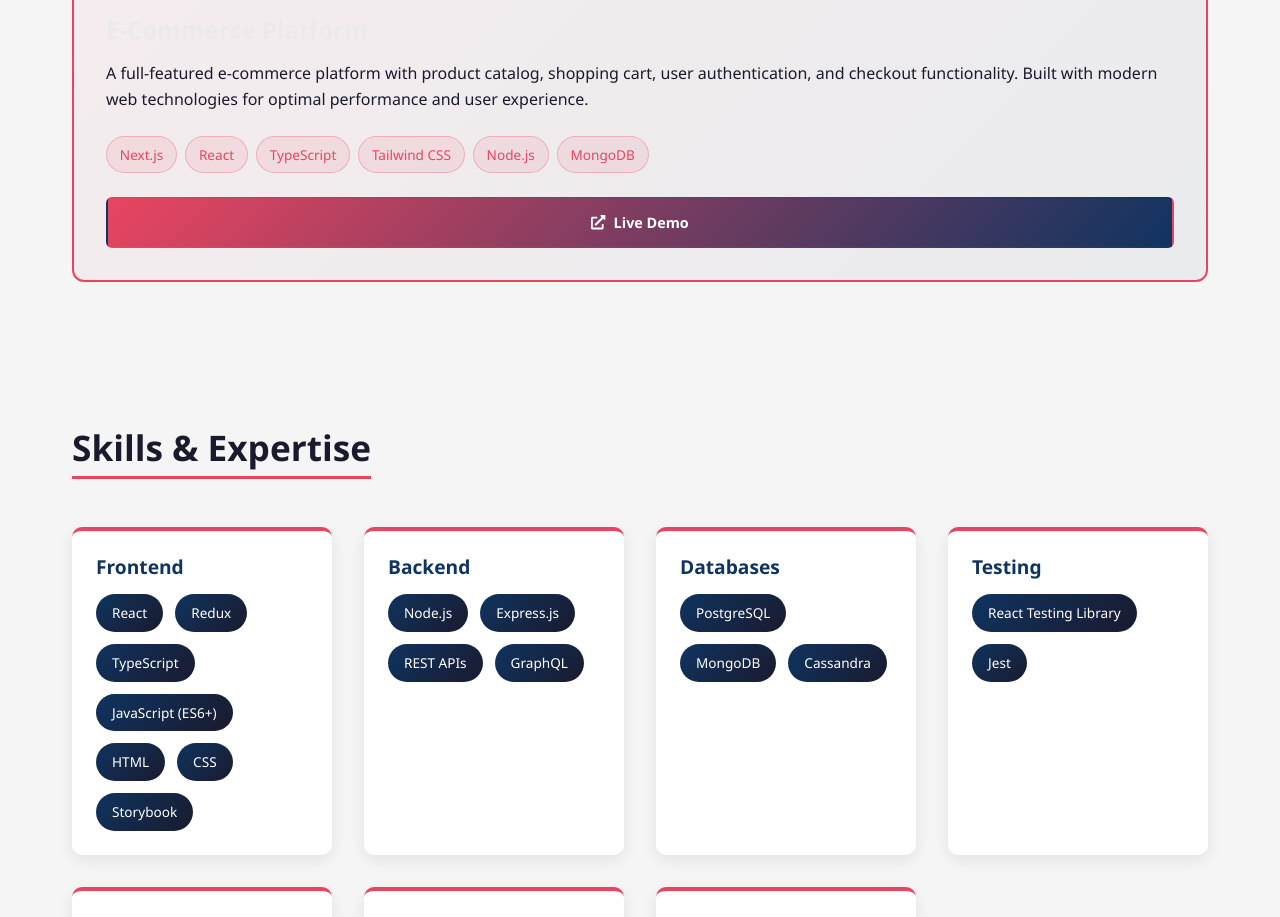
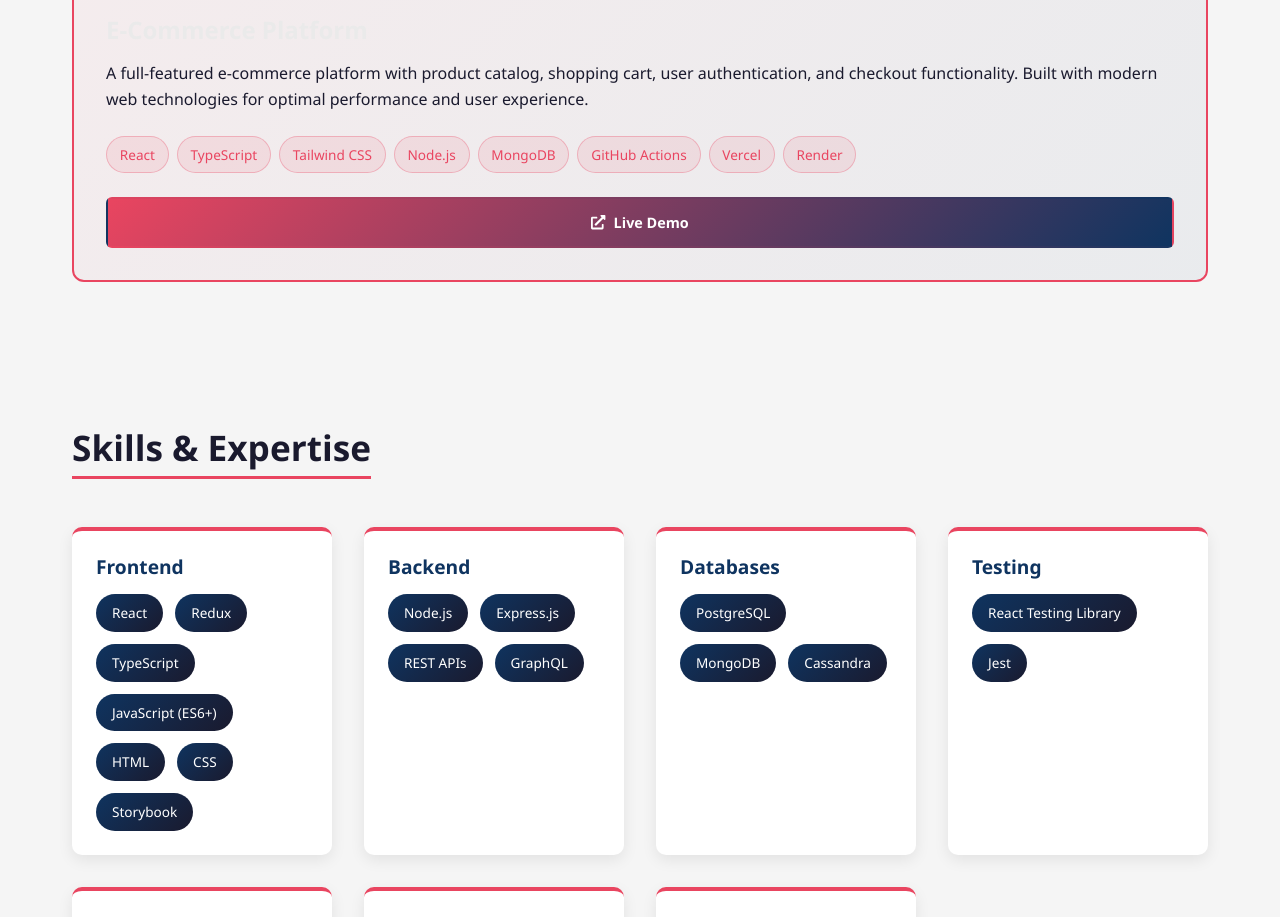
Before and after one commit to harjotsingh3878/harjot-portfolio, a Next.js app: page / in a window 1280 px wide. Shown: the part 5380-6297 px from the top of the page. Built offline with nearby package versions, Linux system fonts and the light colour scheme.

Commit message:
Update e-commerce project tech stack

```diff
--- a/src/data.ts
+++ b/src/data.ts
@@ -123,7 +123,7 @@ export const portfolioData: PortfolioData = {
       title: "E-Commerce Platform",
       description: "A full-featured e-commerce platform with product catalog, shopping cart, user authentication, and checkout functionality. Built with modern web technologies for optimal performance and user experience.",
       demoUrl: "https://ecommerce-platform-nine-sigma.vercel.app/products",
-      technologies: ["Next.js", "React", "TypeScript", "Tailwind CSS", "Node.js", "MongoDB"],
+      technologies: ["React", "TypeScript", "Tailwind CSS", "Node.js", "MongoDB", "GitHub Actions", "Vercel", "Render"],
       featured: true
     }
   ],
```
